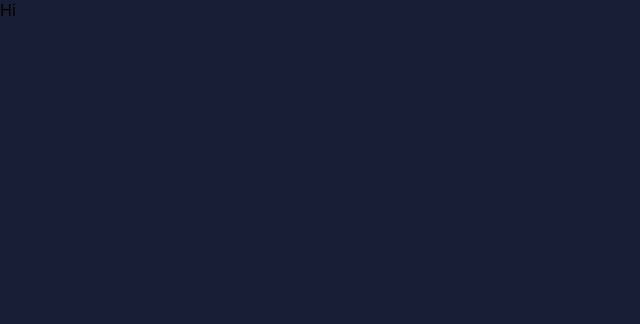
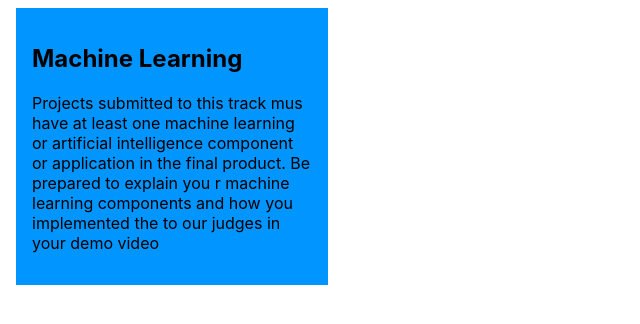
Before and after one commit to acciochris/lec-hacks, a Next.js app: page / in a window 1280 px wide. Shown: the top 324 px of the page, without its empty margins (0-640 px from the left). Built offline with nearby package versions, Linux system fonts and the light colour scheme.

Commit message:
background color

```diff
--- a/components/tiles.jsx
+++ b/components/tiles.jsx
@@ -1,5 +1,20 @@
+import styles from "../styles/Tiles.module.css";
+
 const CategoryTile = () => {
-  return <div>Hi</div>;
+  return (
+    <div>
+      <div className={styles.box}>
+        <h2>Machine Learning</h2>
+        <p>
+          Projects submitted to this track mus have at least one machine
+          learning or artificial intelligence component or application in the
+          final product. Be prepared to explain you r machine learning
+          components and how you implemented the to our judges in your demo
+          video
+        </p>
+      </div>
+    </div>
+  );
 };
 
 export default CategoryTile;
--- /dev/null
+++ b/styles/Tiles.module.css
@@ -0,0 +1,7 @@
+.box {
+  width: 280px;
+  background-color: rgb(0, 149, 255);
+  margin: 8px;
+  margin-left: 16px;
+  padding: 16px;
+}
--- a/styles/globals.css
+++ b/styles/globals.css
@@ -4,5 +4,5 @@ body {
   margin: 0;
   font-family: -apple-system, BlinkMacSystemFont, Segoe UI, Roboto, Oxygen,
     Ubuntu, Cantarell, Fira Sans, Droid Sans, Helvetica Neue, sans-serif;
-  background-color: #181e36;
+  background-color: #ffff;
 }
```
